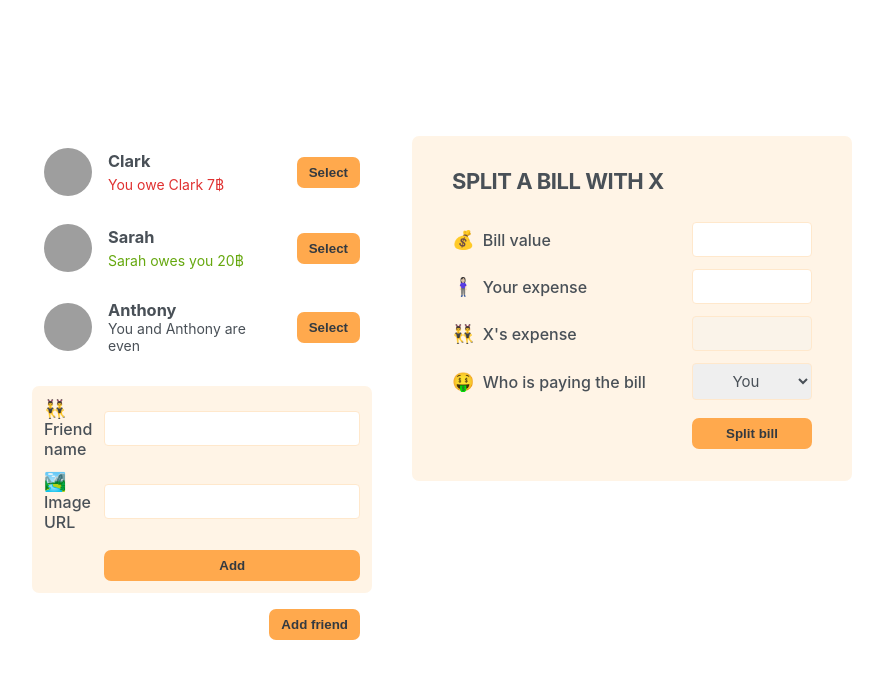
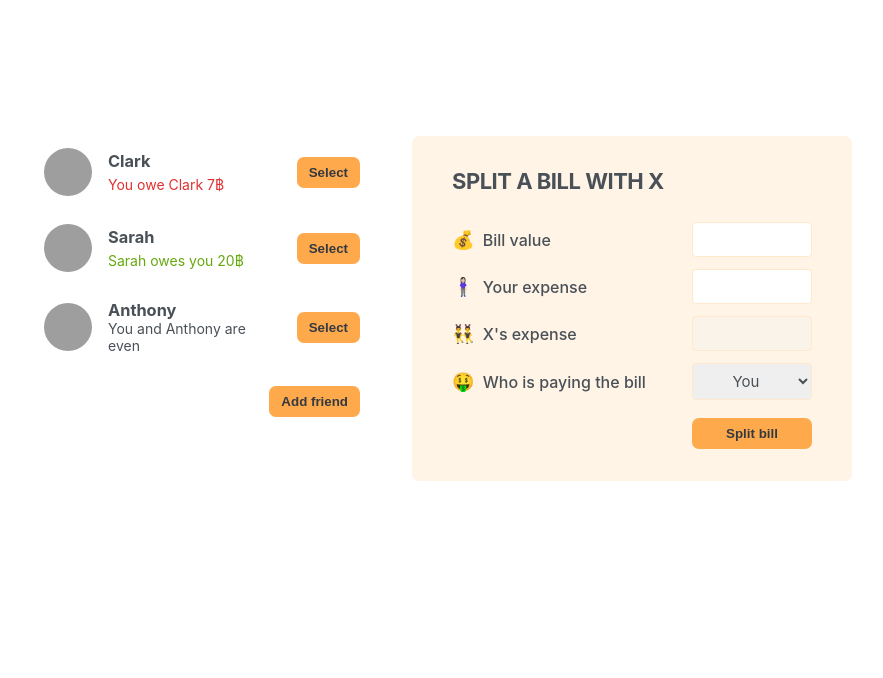
Before and after one commit to wpkhanto/eat-n-split, a React (Create React App) app: page / in a window 1280 px wide. Shown: the top 678 px of the page, without its empty margins (198-1081 px from the left). Built offline with nearby package versions, Linux system fonts and the light colour scheme; grey boxes are pictures that could not be loaded; the HTML template or start-up script is replaced by a standard one.

Commit message:
Displaying the New Friend Form

```diff
--- a/src/App.js
+++ b/src/App.js
@@ -1,3 +1,5 @@
+import { useState } from "react";
+
 const initialFriends = [
     {
         id: 118836,
@@ -20,12 +22,20 @@
 ];
 
 export default function App() {
+    const [showAddFriend, setShowAddFriend] = useState(false);
+
+    function handleShowAddFriend() {
+        setShowAddFriend((show) => !show);
+    }
+
     return (
         <div className="app">
             <div className="sidebar">
                 <FriendsList />
-                <FormAddFriend />
-                <Button>Add friend</Button>
+                {showAddFriend && <FormAddFriend />}
+                <Button onClick={handleShowAddFriend}>
+                    {showAddFriend ? "Close" : "Add friend"}
+                </Button>
             </div>
 
             <FormSplitBill />
@@ -69,8 +79,12 @@
     );
 }
 
-function Button({ children }) {
-    return <button className="button">{children}</button>;
+function Button({ children, onClick }) {
+    return (
+        <button className="button" onClick={onClick}>
+            {children}
+        </button>
+    );
 }
 
 function FormAddFriend() {
@@ -84,7 +98,7 @@
 
             <Button>Add</Button>
         </form>
-    )
+    );
 }
 
 function FormSplitBill() {
@@ -109,5 +123,5 @@
 
             <Button>Split bill</Button>
         </form>
-    )
+    );
 }
```
